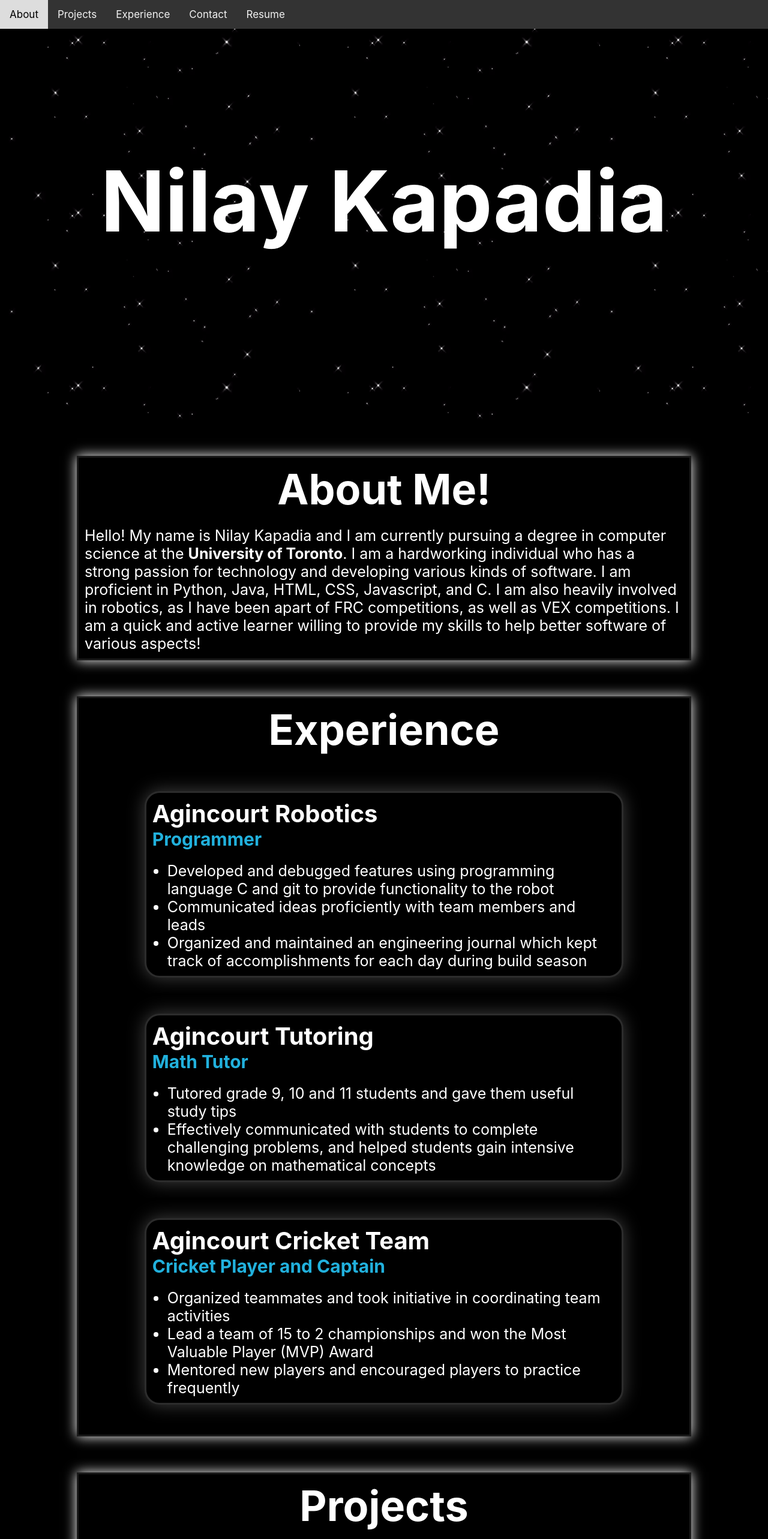
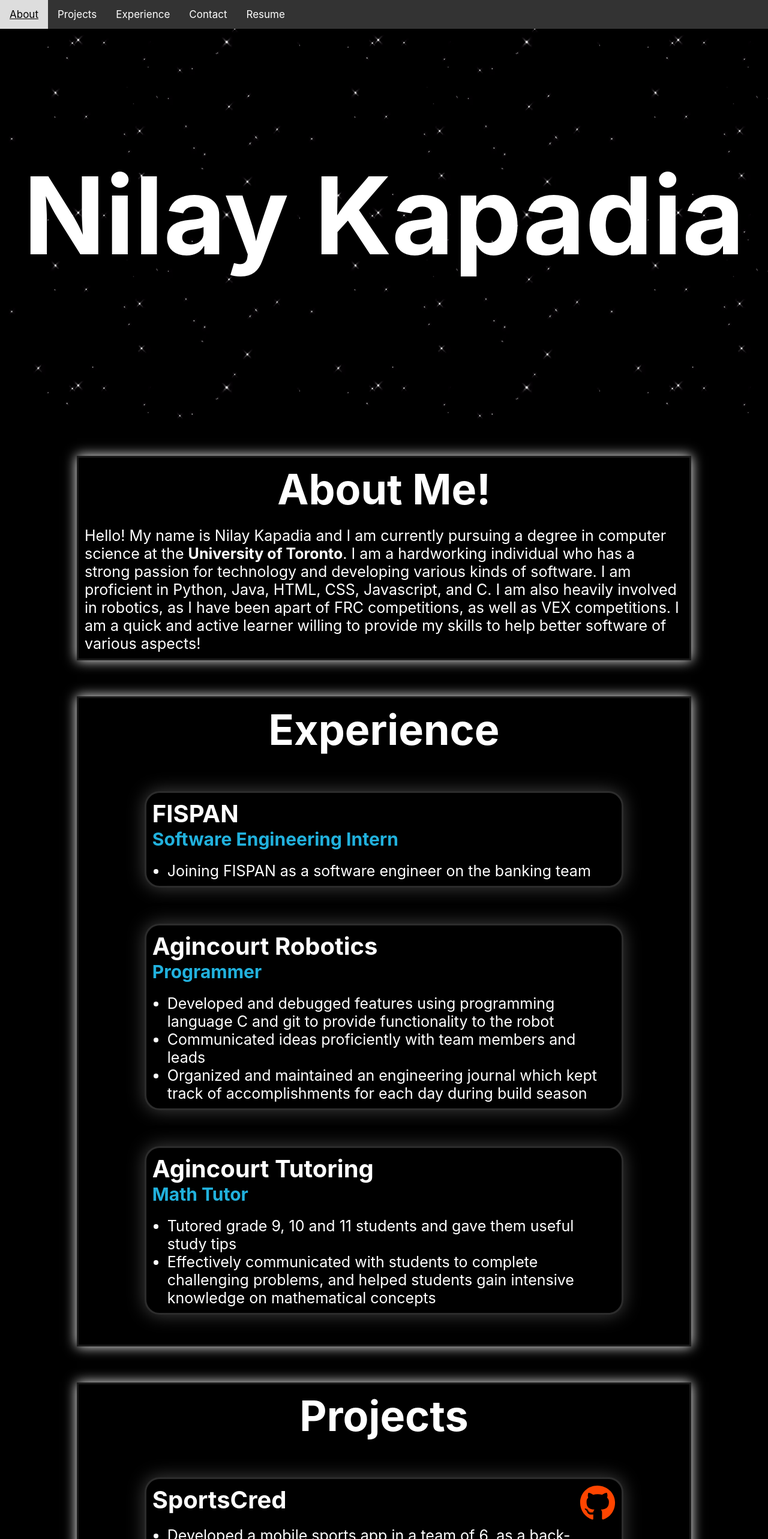
Before and after one commit to Nilay0921/Portfolio-Website, a React (Create React App) app: page / in a window 1280 px wide. Shown: the top 2566 px of the page at 60% size. Built offline with nearby package versions, Linux system fonts and the light colour scheme.

Commit message:
Updated information

```diff
--- a/src/App.css
+++ b/src/App.css
@@ -11,7 +11,7 @@
   color: white;
   text-align: center;
   padding-top: 250px;
-  font-size: 5.5vw;
+  font-size: 7vw;
   font: Arial;
   width: 100vw;
   height: 700px;
@@ -453,3 +453,18 @@
 html {
   scroll-behavior: smooth;
 }
+
+a:link {
+  text-decoration: none;
+  color: white;
+}
+
+a:visited {
+  text-decoration: none;
+  color: white;
+}
+
+a:hover {
+  text-decoration: underline;
+  color: white;
+}
--- a/src/components/exp.js
+++ b/src/components/exp.js
@@ -7,43 +7,41 @@ function exp() {
             <div className="expirence-title">
                 <h1>Experience</h1>
             </div>
-            <div className="expirence1">
+            <div className="expirence1" onclick="window.location=http://google.com">
                 <div className="expirence1-title">
+                    <a href="https://www.fispan.com/"><h1>FISPAN</h1></a>
+                    <h2>Software Engineering Intern</h2>
+                </div>
+                <div className="expirence1-p">
+                    <ul>
+                        <li>Joining FISPAN as a software engineer on the banking team</li>
+			        </ul>
+                </div>
+            </div>
+
+            <div className="expirence2">
+                <div className="expirence2-title">
                     <h1>Agincourt Robotics</h1>
                     <h2>Programmer</h2>
                 </div>
-                <div className="expirence1-p">
+                <div className="expirence2-p">
                     <ul>
-				        <li>Developed and debugged features using programming language C and git to provide functionality to the robot</li>
+                        <li>Developed and debugged features using programming language C and git to provide functionality to the robot</li>
 				        <li>Communicated ideas proficiently with team members and leads</li>
 				        <li>Organized and maintained an engineering journal which kept track of accomplishments for each day during build season</li>
 			        </ul>
                 </div>
             </div>
 
-            <div className="expirence2">
-                <div className="expirence2-title">
+            <div className="expirence3">
+                <div className="expirence3-title">
                     <h1>Agincourt Tutoring</h1>
                     <h2>Math Tutor</h2>
                 </div>
-                <div className="expirence2-p">
+                <div className="expirence3-p">
                     <ul>
                         <li>Tutored grade 9, 10 and 11 students and gave them useful study tips</li>
 				        <li>Effectively communicated with students to complete challenging problems, and helped students gain intensive knowledge on mathematical concepts</li>
-			        </ul>
-                </div>
-            </div>
-
-            <div className="expirence3">
-                <div className="expirence3-title">
-                    <h1>Agincourt Cricket Team</h1>
-                    <h2>Cricket Player and Captain</h2>
-                </div>
-                <div className="expirence3-p">
-                    <ul>
-                        <li>Organized teammates and took initiative in coordinating team activities </li>
-				        <li>Lead a team of 15 to 2 championships and won the Most Valuable Player (MVP) Award</li>
-				        <li>Mentored new players and encouraged players to practice frequently</li>
 			        </ul>
                 </div>
             </div>
```
